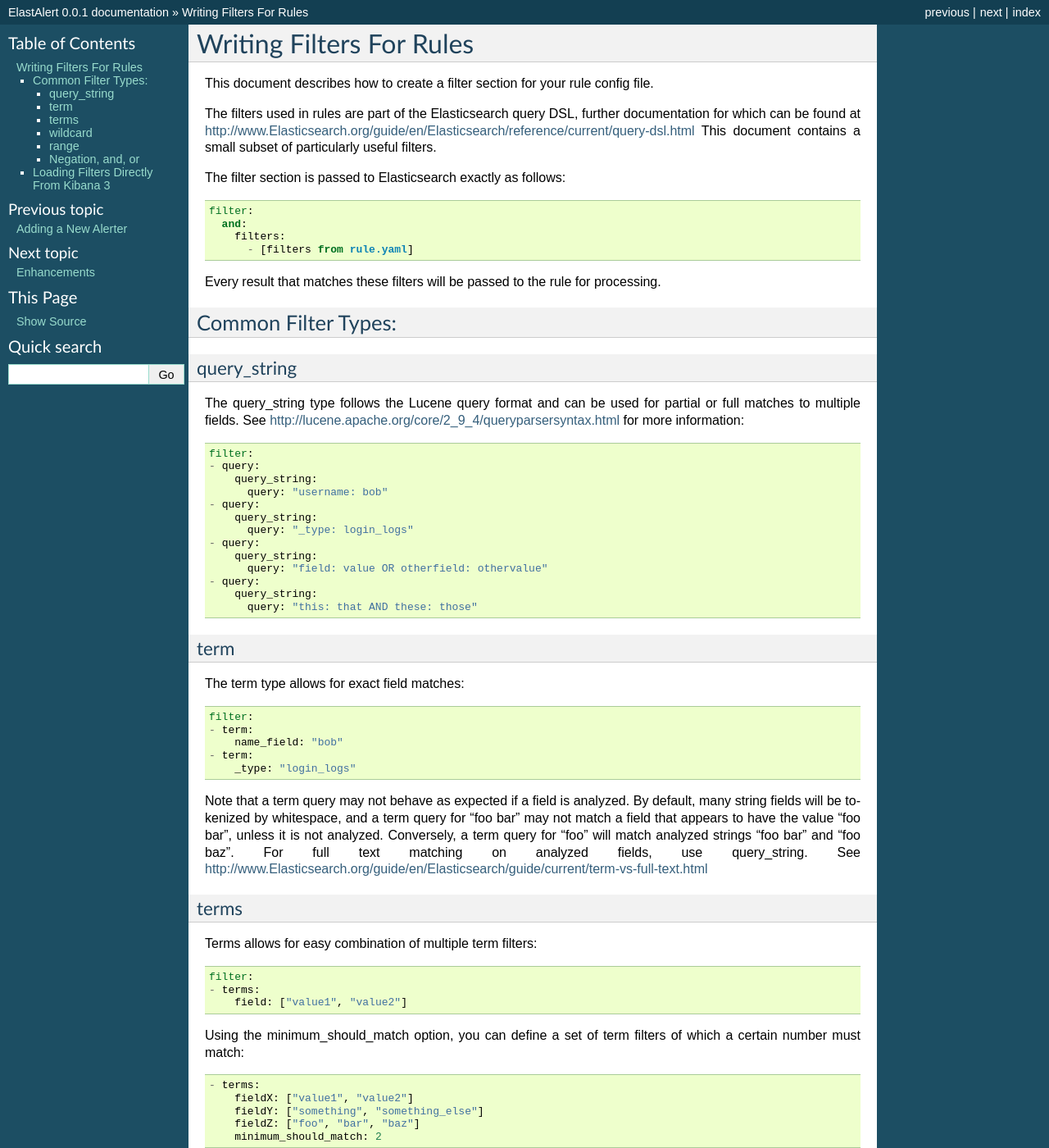
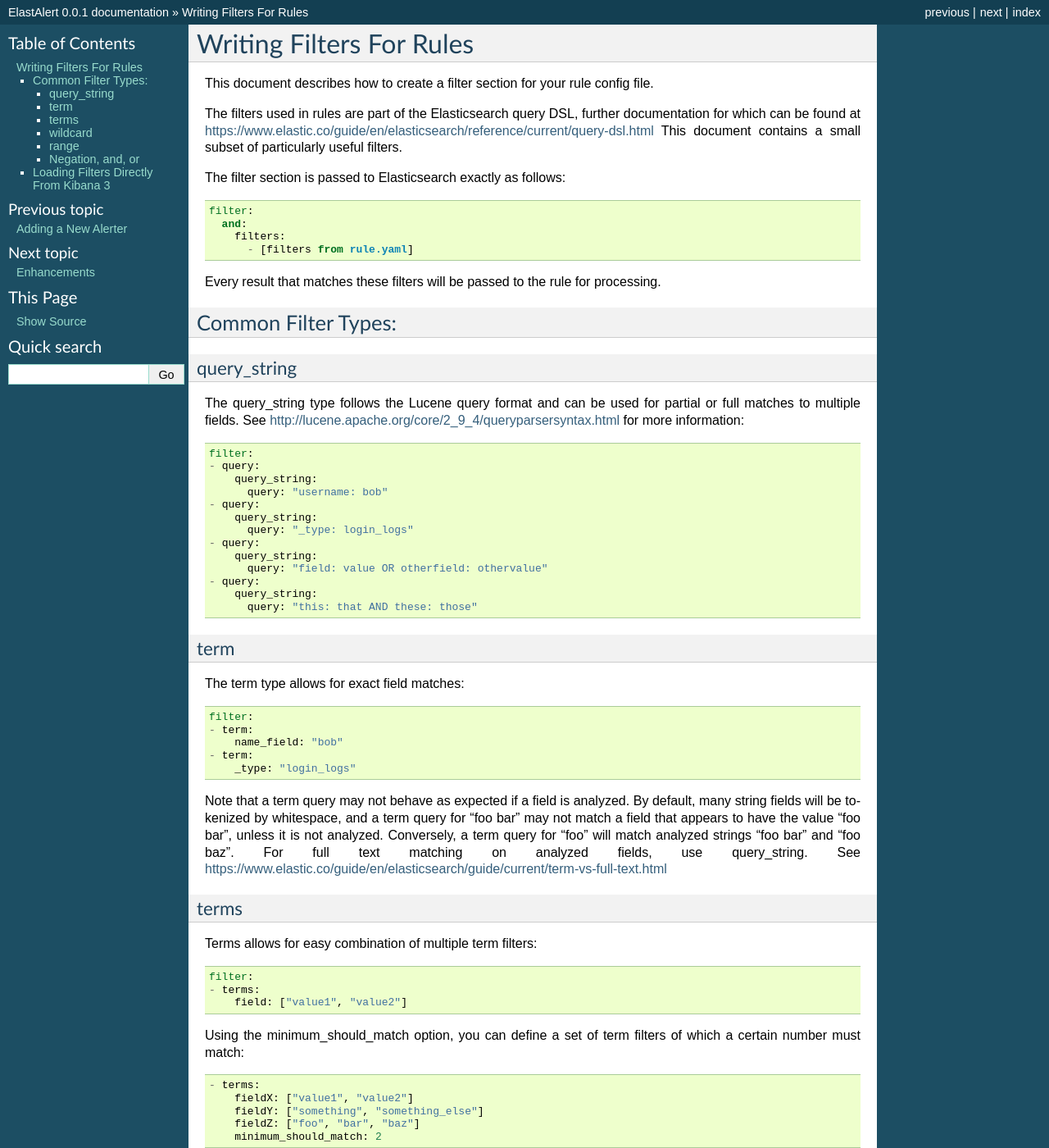
Before and after one commit to Yelp/elastalert, a Sphinx documentation site: the page built from docs/source/recipes/writing_filters.rst, in a window 1280 px wide and 1400 px high. Shown: the whole window at 82% size. Built offline with Sphinx 7.4.7, drawn with Linux system fonts in a browser that asks for light colours.

Commit message:
Fix outdated and/or broken links in documentation

```diff
--- a/docs/source/elastalert.rst
+++ b/docs/source/elastalert.rst
@@ -137,9 +137,9 @@
 
 ``max_query_size``: The maximum number of documents that will be downloaded from Elasticsearch in a single query. The
 default is 10,000, and if you expect to get near this number, consider using ``use_count_query`` for the rule. If this
-limit is reached, ElastAlert will `scroll <https://www.elastic.co/guide/en/Elasticsearch/reference/current/search-request-scroll.html>`_ through pages the size of ``max_query_size`` until processing all results.
+limit is reached, ElastAlert will `scroll <https://www.elastic.co/guide/en/elasticsearch/reference/current/search-request-scroll.html>`_ through pages the size of ``max_query_size`` until processing all results.
 
-``scroll_keepalive``: The maximum time (formatted in `Time Units <https://www.elastic.co/guide/en/Elasticsearch/reference/current/common-options.html#time-units>`_) the scrolling context should be kept alive. Avoid using high values as it abuses resources in Elasticsearch, but be mindful to allow sufficient time to finish processing all the results.
+``scroll_keepalive``: The maximum time (formatted in `Time Units <https://www.elastic.co/guide/en/elasticsearch/reference/current/common-options.html#time-units>`_) the scrolling context should be kept alive. Avoid using high values as it abuses resources in Elasticsearch, but be mindful to allow sufficient time to finish processing all the results.
 
 ``max_aggregation``: The maximum number of alerts to aggregate together. If a rule has ``aggregation`` set, all
 alerts occuring within a timeframe will be sent together. The default is 10,000.
--- a/docs/source/recipes/writing_filters.rst
+++ b/docs/source/recipes/writing_filters.rst
@@ -6,7 +6,7 @@
 This document describes how to create a filter section for your rule config file.
 
 The filters used in rules are part of the Elasticsearch query DSL, further documentation for which can be found at
-http://www.Elasticsearch.org/guide/en/Elasticsearch/reference/current/query-dsl.html
+https://www.elastic.co/guide/en/elasticsearch/reference/current/query-dsl.html
 This document contains a small subset of particularly useful filters.
 
 The filter section is passed to Elasticsearch exactly as follows::
@@ -54,7 +54,7 @@
 
 Note that a term query may not behave as expected if a field is analyzed. By default, many string fields will be tokenized by whitespace, and a term query for "foo bar" may not match
 a field that appears to have the value "foo bar", unless it is not analyzed. Conversely, a term query for "foo" will match analyzed strings "foo bar" and "foo baz". For full text
-matching on analyzed fields, use query_string. See http://www.Elasticsearch.org/guide/en/Elasticsearch/guide/current/term-vs-full-text.html
+matching on analyzed fields, use query_string. See https://www.elastic.co/guide/en/elasticsearch/guide/current/term-vs-full-text.html
 
 terms
 *****
--- a/docs/source/ruletypes.rst
+++ b/docs/source/ruletypes.rst
@@ -480,7 +480,7 @@
 
 ``_source_enabled``: If true, ElastAlert will use _source to retrieve fields from documents in Elasticsearch. If false,
 ElastAlert will use ``fields`` to retrieve stored fields. Both of these are represented internally as if they came from ``_source``.
-See https://www.elastic.co/guide/en/Elasticsearch/reference/1.3/mapping-fields.html for more details. The fields used come from ``include``,
+See https://www.elastic.co/guide/en/elasticsearch/reference/current/mapping-fields.html for more details. The fields used come from ``include``,
 see above for more details. (Optional, boolean, default True)
 
 Some rules and alerts require additional options, which also go in the top level of the rule configuration file.
```
